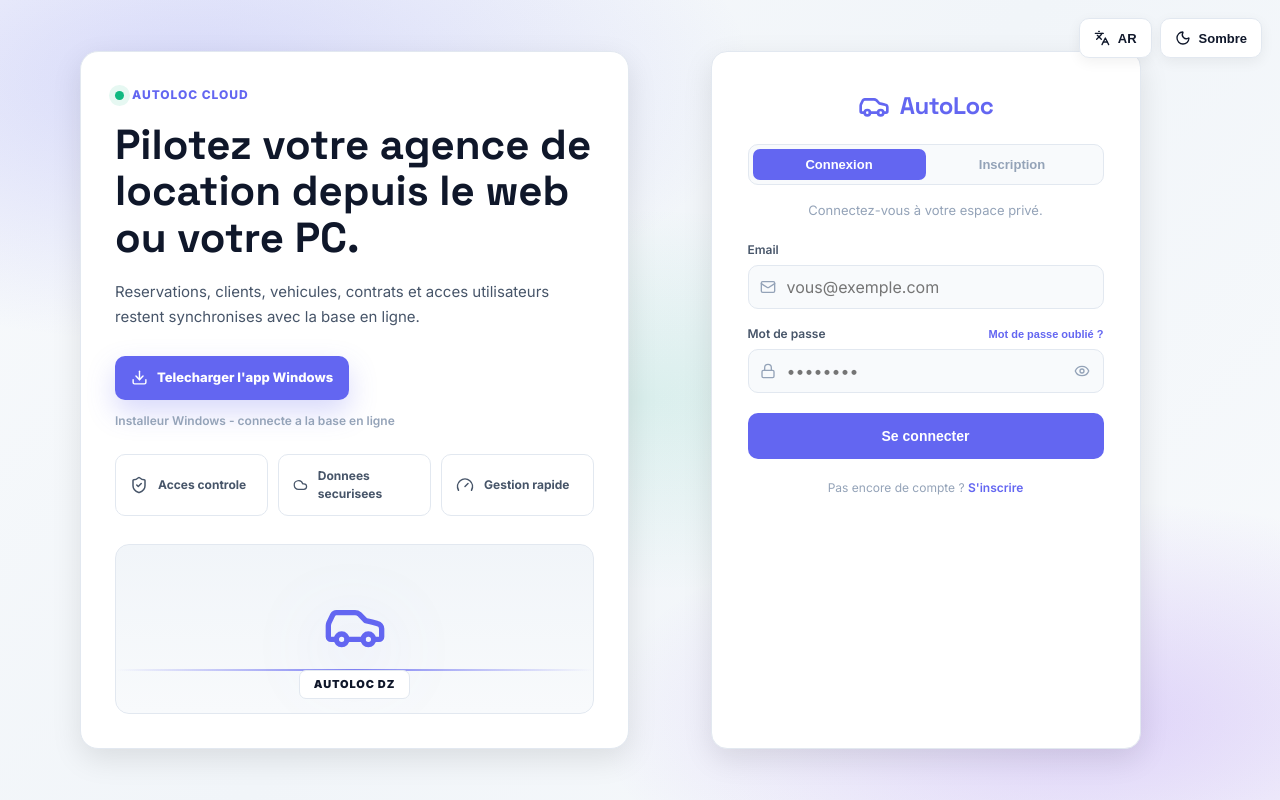
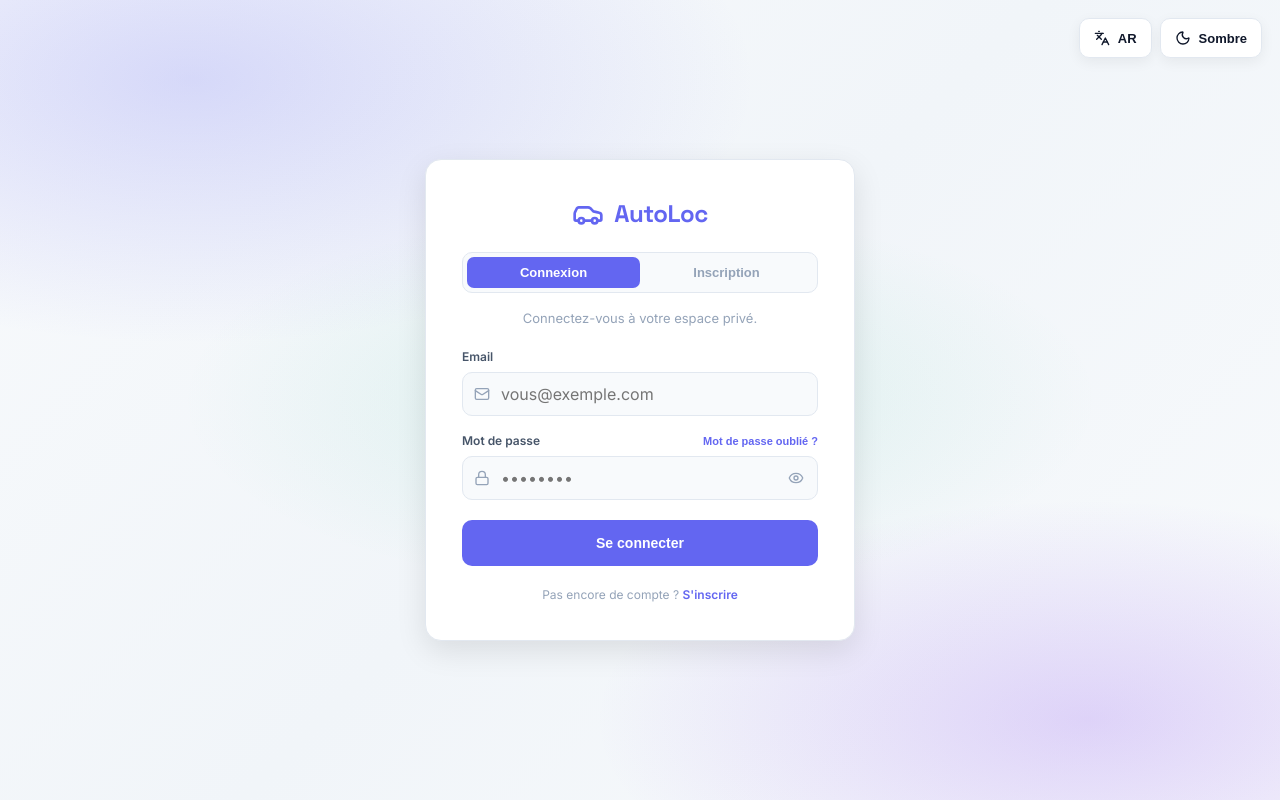
Before and after one commit to islam-ch001/autoloc, a React (Vite) app: page /login in a window 1280 px wide. Built offline with nearby package versions, Linux system fonts and the light colour scheme; no server answers.

Commit message:
ux(login): suppression de la section telechargement app + centrage du formulaire

```diff
--- a/src/pages/Login.jsx
+++ b/src/pages/Login.jsx
@@ -1,11 +1,9 @@
 import { useState } from 'react';
 import { useNavigate } from 'react-router-dom';
-import { Car, Mail, Lock, User, Loader2, KeyRound, ArrowLeft, Eye, EyeOff, Moon, Sun, Download, ShieldCheck, Cloud, Gauge, Languages } from 'lucide-react';
+import { Car, Mail, Lock, User, Loader2, KeyRound, ArrowLeft, Eye, EyeOff, Moon, Sun, Languages } from 'lucide-react';
 import { useAuth } from '../context/AuthContext';
 import { useT } from '../context/LanguageContext';
 import { useTheme } from '../context/ThemeContext';
-
-const WINDOWS_DOWNLOAD_URL = 'https://github.com/islam-ch001/autoloc/releases/download/autoloc-windows-installer-v1.0.0/AutoLoc-Setup.exe';
 
 export default function Login() {
   const { login, signupRequest, signupVerify, signupResend, forgotPassword, resetPassword } = useAuth();
@@ -128,38 +126,6 @@ export default function Login() {
         </button>
       </div>
       <div style={styles.stage} className="login-stage">
-        <section style={styles.heroPanel} className="login-hero">
-          <div style={styles.heroTopline}>
-            <span style={styles.heroDot} />
-            AutoLoc Cloud
-          </div>
-          <h1 style={styles.heroTitle}>Pilotez votre agence de location depuis le web ou votre PC.</h1>
-          <p style={styles.heroText}>
-            Reservations, clients, vehicules, contrats et acces utilisateurs restent synchronises avec la base en ligne.
-          </p>
-          {!window.autoloc?.isDesktop && (
-            <div style={styles.heroActions}>
-              <a href={WINDOWS_DOWNLOAD_URL} style={styles.downloadButton}>
-                <Download size={17} />
-                Telecharger l'app Windows
-              </a>
-              <span style={styles.downloadMeta}>Installeur Windows - connecte a la base en ligne</span>
-            </div>
-          )}
-          <div style={styles.featureGrid} className="login-features">
-            <div style={styles.featureItem}><ShieldCheck size={18} /><span>Acces controle</span></div>
-            <div style={styles.featureItem}><Cloud size={18} /><span>Donnees securisees</span></div>
-            <div style={styles.featureItem}><Gauge size={18} /><span>Gestion rapide</span></div>
-          </div>
-          <div style={styles.carPlate} className="login-car-plate">
-            <div style={styles.carLine} />
-            <div style={styles.carShape}>
-              <Car size={64} />
-            </div>
-            <div style={styles.plateText}>AUTOLOC DZ</div>
-          </div>
-        </section>
-
       <form onSubmit={handleSubmit} style={styles.card} className="login-card">
         <div style={styles.logo}>
           <Car size={32} style={{ color: 'var(--primary)' }} />
@@ -451,7 +417,7 @@ const styles = {
     fontSize: 13,
     fontWeight: 700,
   },
-  stage: { width: '100%', maxWidth: 1120, display: 'grid', gridTemplateColumns: 'repeat(auto-fit, minmax(320px, 1fr))', gap: 22, alignItems: 'stretch' },
+  stage: { width: '100%', maxWidth: 460, display: 'grid', gap: 22, alignItems: 'stretch' },
   heroPanel: { minHeight: 'clamp(360px, 50vh, 560px)', borderRadius: 18, border: '1px solid var(--border)', background: 'var(--surface)', boxShadow: 'var(--shadow-lg)', padding: 'clamp(18px, 4vw, 34px)', display: 'flex', flexDirection: 'column', position: 'relative', overflow: 'hidden' },
   heroTopline: { display: 'inline-flex', alignItems: 'center', gap: 8, color: 'var(--primary)', fontSize: 12, fontWeight: 800, textTransform: 'uppercase', letterSpacing: '0.08em', marginBottom: 18 },
   heroDot: { width: 9, height: 9, borderRadius: 999, background: 'var(--success)', boxShadow: '0 0 0 6px var(--success-soft)' },
```
